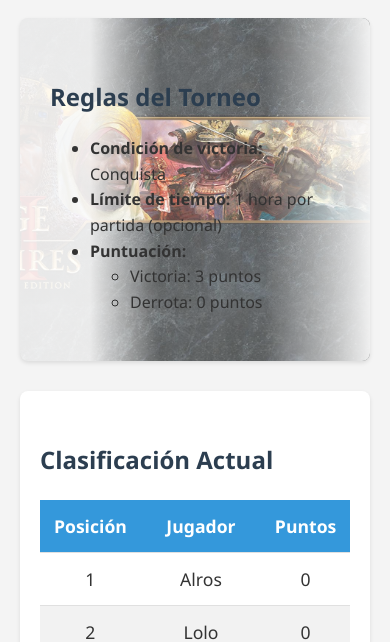
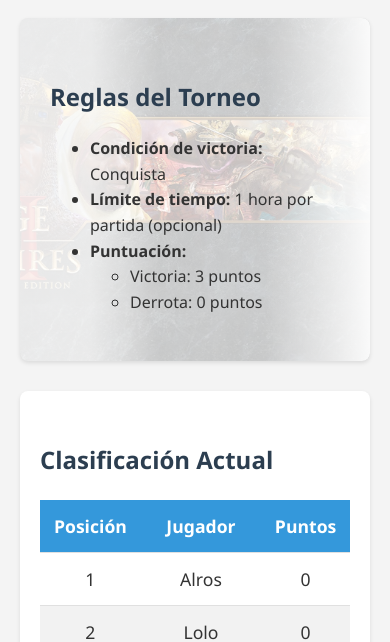
Before and after one commit to Sartentooth/TorneoAoE, a plain HTML site: page index.html in a window 390 px wide. Shown: the part 207-849 px from the top of the page. Drawn offline with Linux system fonts and the light colour scheme.

Commit message:
update css

```diff
--- a/styles/torneo-styles.css
+++ b/styles/torneo-styles.css
@@ -174,4 +174,9 @@ input[type="checkbox"] {
         margin-bottom: 10px;
         /* Espacio entre filas */
     }
+
+    .rules {
+        background-image: linear-gradient(to right, rgba(255, 255, 255, 0.9) 20%, rgba(255, 255, 255, 0.751)40%), url('https://raw.githubusercontent.com/Sartentooth/TorneoAoE/main/images/logo.jpg');
+
+    }
 }
```
